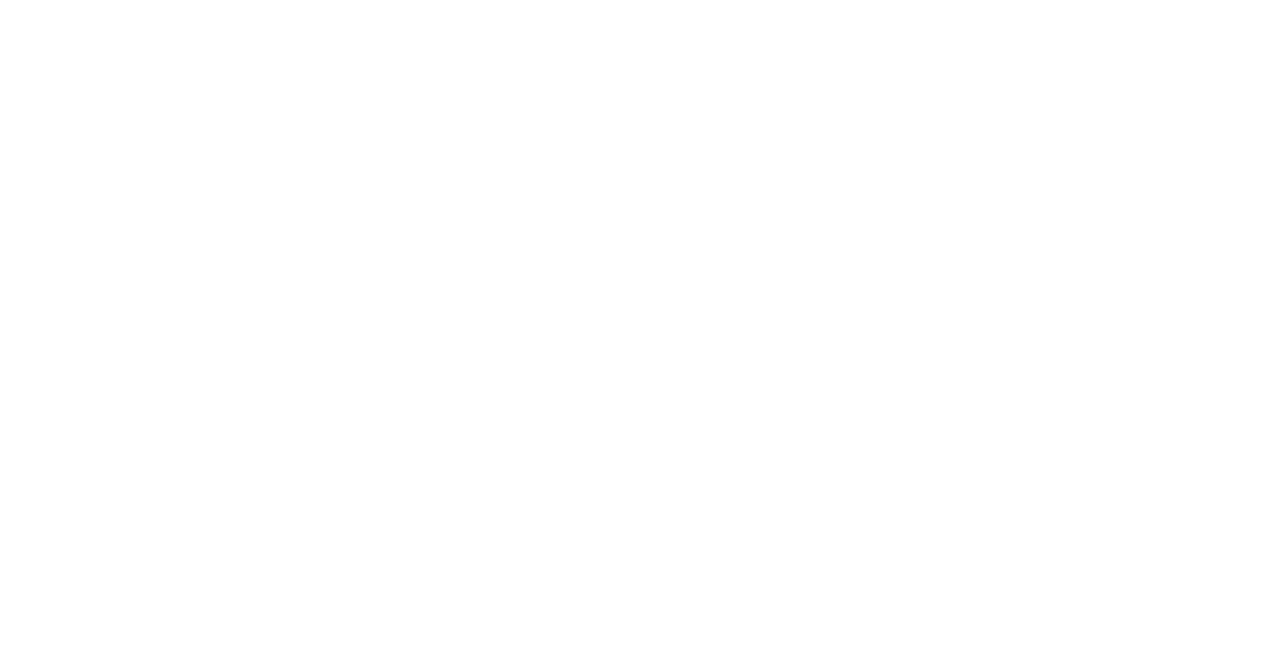
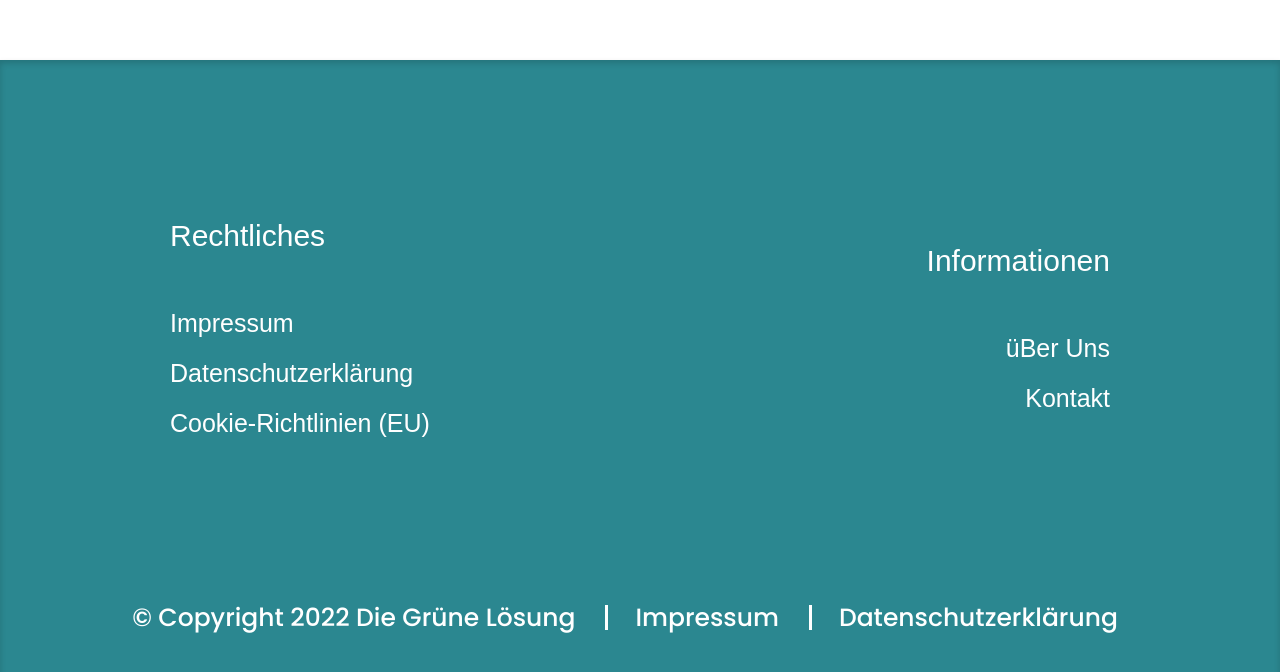
Before and after one commit to DevFariz/DGL, a React (Create React App) app: page / in a window 1280 px wide. Shown: the part 6444-7116 px from the top of the page. Before the commit the page ends 6504 px from the top, so only its background shows below. Built offline with nearby package versions, Linux system fonts and the light colour scheme.

Commit message:
feat: add footer

```diff
--- /dev/null
+++ b/src/components/footerHome/FooterHome.js
@@ -0,0 +1,42 @@
+import './FooterHome.scss';
+
+const FooterHome = () => {
+  return (
+    <footer className='footer'>
+      <div className="footer-container">
+        <div className="footer-left">
+          <h5 className="footer__title">Rechtliches</h5>
+          <ul className="footer-list">
+            <li className="footer-item">
+              <a href="#s" className="footer-link">Impressum</a>
+            </li>
+            <li className="footer-item">
+              <a href="#s" className="footer-link">Datenschutzerklärung</a>
+            </li>
+            <li className="footer-item">
+              <a href="#s" className="footer-link">Cookie-Richtlinien (EU)</a>
+            </li>
+          </ul>
+        </div>
+        <div className="footer-right">
+          <h5 className="footer__title">Informationen</h5>
+          <ul className="footer-list">
+            <li className="footer-item">
+              <a href="#s" className="footer-link">üBer Uns</a>
+            </li>
+            <li className="footer-item">
+              <a href="#s" className="footer-link">Kontakt</a>
+            </li>
+          </ul>
+        </div>
+      </div>
+      <div className="footer-copyright">
+        <span>© Copyright 2022 Die Grüne Lösung</span>
+        <a href="#s" className="footer-link">Impressum</a>
+        <a href="#a" className="footer-link">Datenschutzerklärung</a>
+        </div>
+    </footer>
+  )
+}
+
+export default FooterHome
--- /dev/null
+++ b/src/components/footerHome/FooterHome.scss
@@ -0,0 +1,64 @@
+@import "../../styles/mixin.scss";
+@import "../../styles/style.scss";
+
+.footer{
+  padding: 158px 0;
+  background: #2B8790;
+  mix-blend-mode: normal;
+  box-shadow: 0px 3px 6px rgba(0, 0, 0, 0.160784), inset 0px 3px 6px rgba(0, 0, 0, 0.160784);
+
+  &-container{
+    max-width: 940px;
+    margin: 0 auto 142px;
+    @include flex-space-between;
+  }
+
+  &-right{
+    text-align: right;
+  }
+
+  &__title{
+    font-weight: 500;
+    font-size: 30px;
+    line-height: 35px;
+    color: #FFFFFF;
+    margin-bottom: 58px;
+  }
+
+  &-link{
+    display: inline-block;
+    text-decoration: none;
+    font-weight: 400;
+    font-size: 25px;
+    line-height: 25px;
+    color: #FFFFFF;
+    margin-bottom: 25px;
+  }
+
+  &-copyright{
+    text-align: center;
+
+    span{
+      font-weight: 500;
+      font-size: 25px;
+      line-height: 29px;
+      color: #FFFFFF;
+      padding-right: 30px;
+    }
+
+    a{
+      position: relative;
+      padding: 0 30px;
+
+      &::before{
+        content: '';
+        position: absolute;
+        left: 0;
+        top: 0;
+        width: 3px;
+        height: 100%;
+        background-color: #fff;
+      }
+    }
+  }
+}
--- a/src/pages/HomePage.js
+++ b/src/pages/HomePage.js
@@ -1,5 +1,6 @@
 import React from 'react';
 import Contacts from '../components/contacts/Contacts';
+import FooterHome from '../components/footerHome/FooterHome';
 import HeaderHome from '../components/headerHome/HeaderHome';
 import Intro from '../components/intro/Intro';
 import StartNow from '../components/startNow/StartNow';
@@ -17,6 +18,7 @@
         <WePresent />
         <Contacts />
       </main>
+      <FooterHome />
     </>
   )
 }
```
